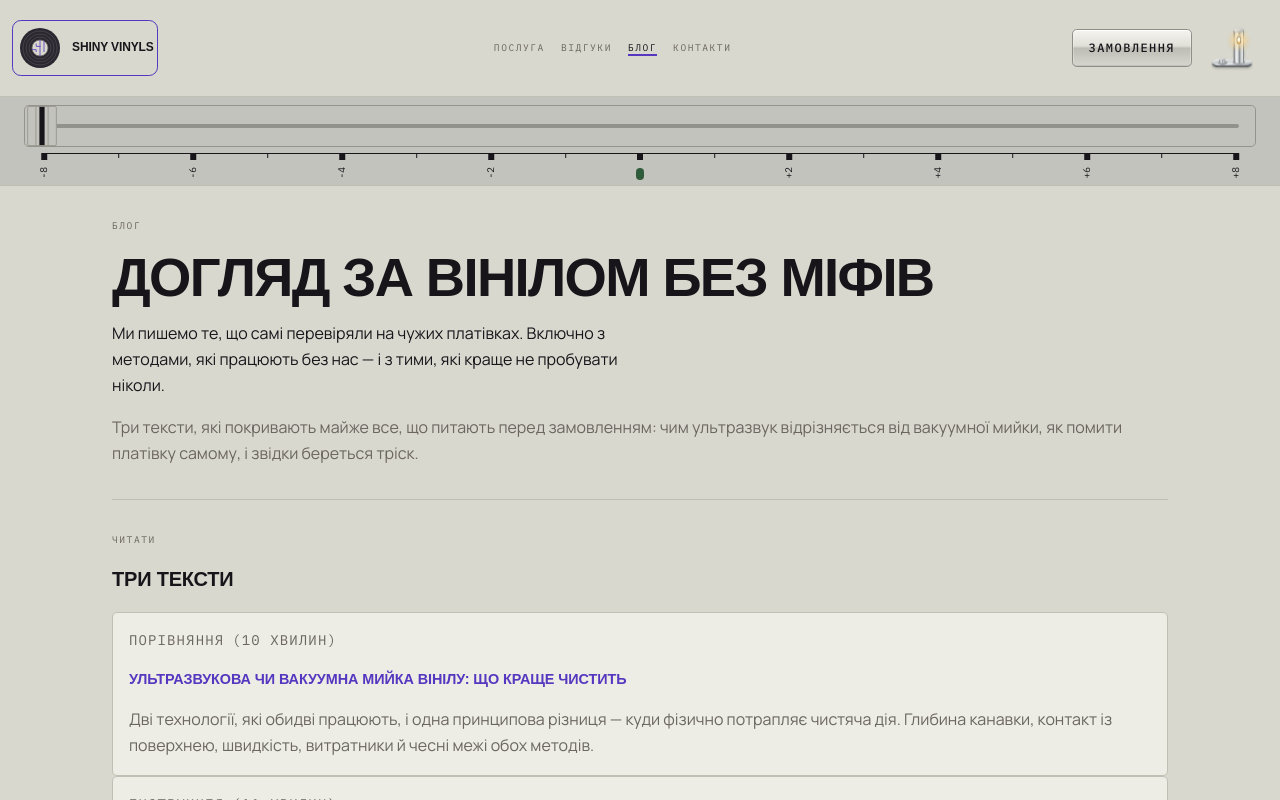
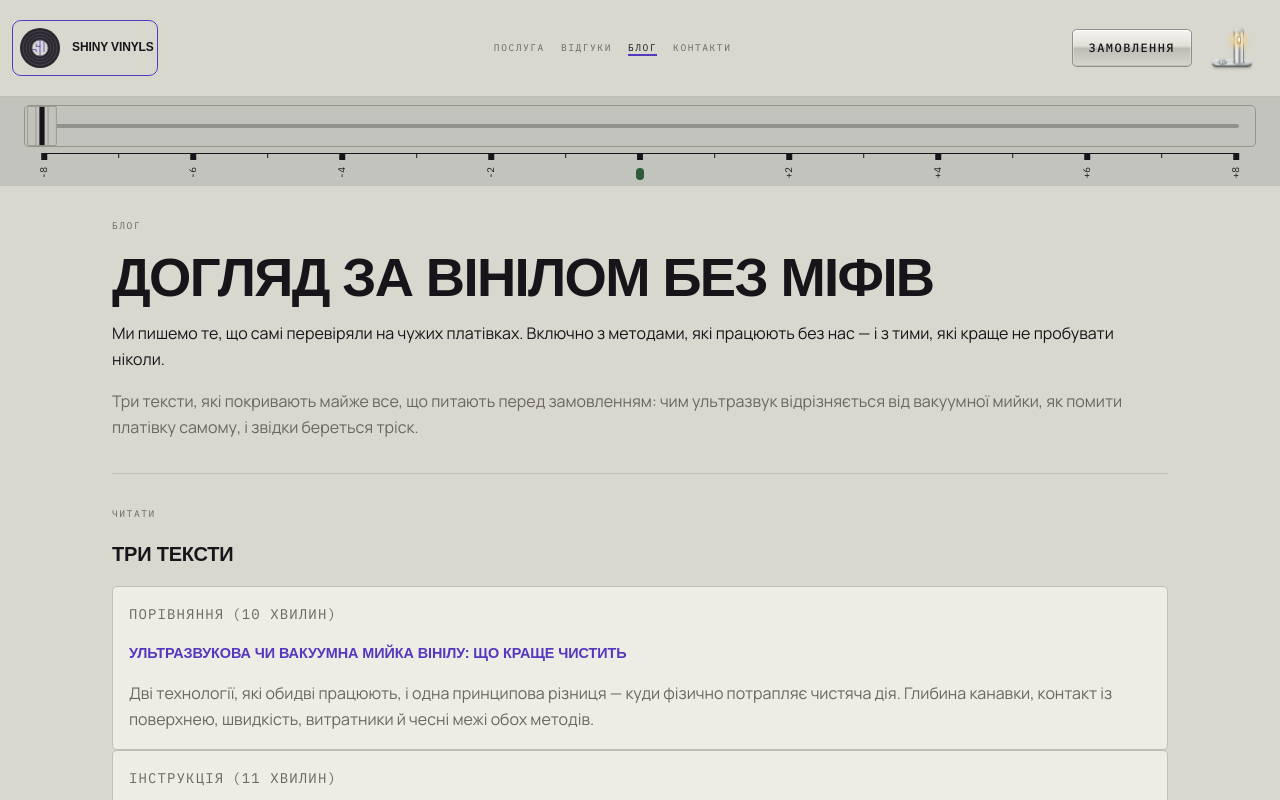
Before and after one commit to TolikSyedin/shiny-vinyls, a Next.js app: page /blog in a window 1280 px wide. Shown: the top 800 px of the page. Built offline with nearby package versions, Linux system fonts and the light colour scheme; a web font is replaced by a local one.

Commit message:
Drop line-length cap from Lead and remove the now-unused --measure token

```diff
--- a/app/globals.css
+++ b/app/globals.css
@@ -14,7 +14,6 @@
   --text-sm: 0.875rem;
   --text-xs: 0.75rem;
   --text-micro: 0.6rem;
-  --measure: 56ch;
   --surface: #d9d8ce;
   --surface-2: #edece5;
   --ink: #17151a;
--- a/components/ui/lead.tsx
+++ b/components/ui/lead.tsx
@@ -1,5 +1,4 @@
 import type { ReactNode } from 'react'
-import { cx } from '@/lib/utils/cx'
 
 export function Lead({
   children,
@@ -8,5 +7,5 @@ export function Lead({
   children: ReactNode
   className?: string
 }) {
-  return <p className={cx('max-w-[var(--measure)]', className)}>{children}</p>
+  return <p className={className}>{children}</p>
 }
```
